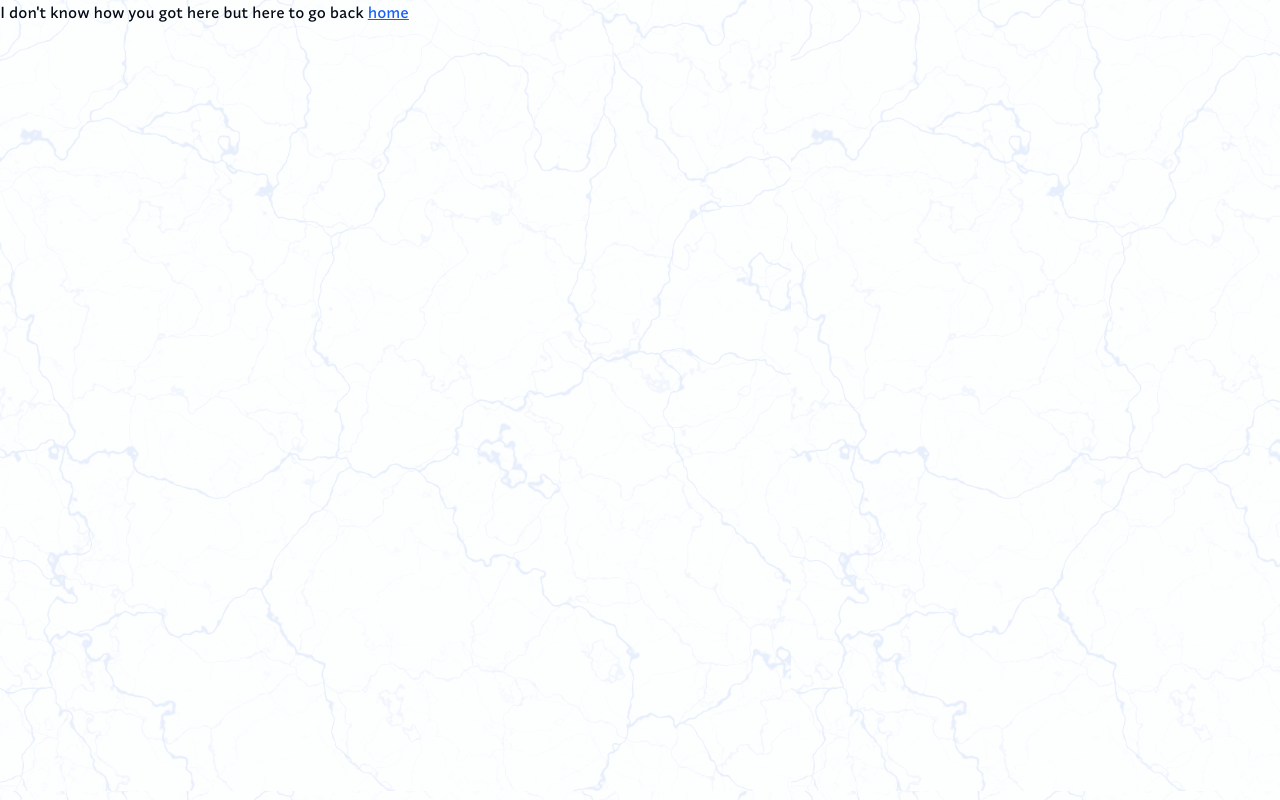
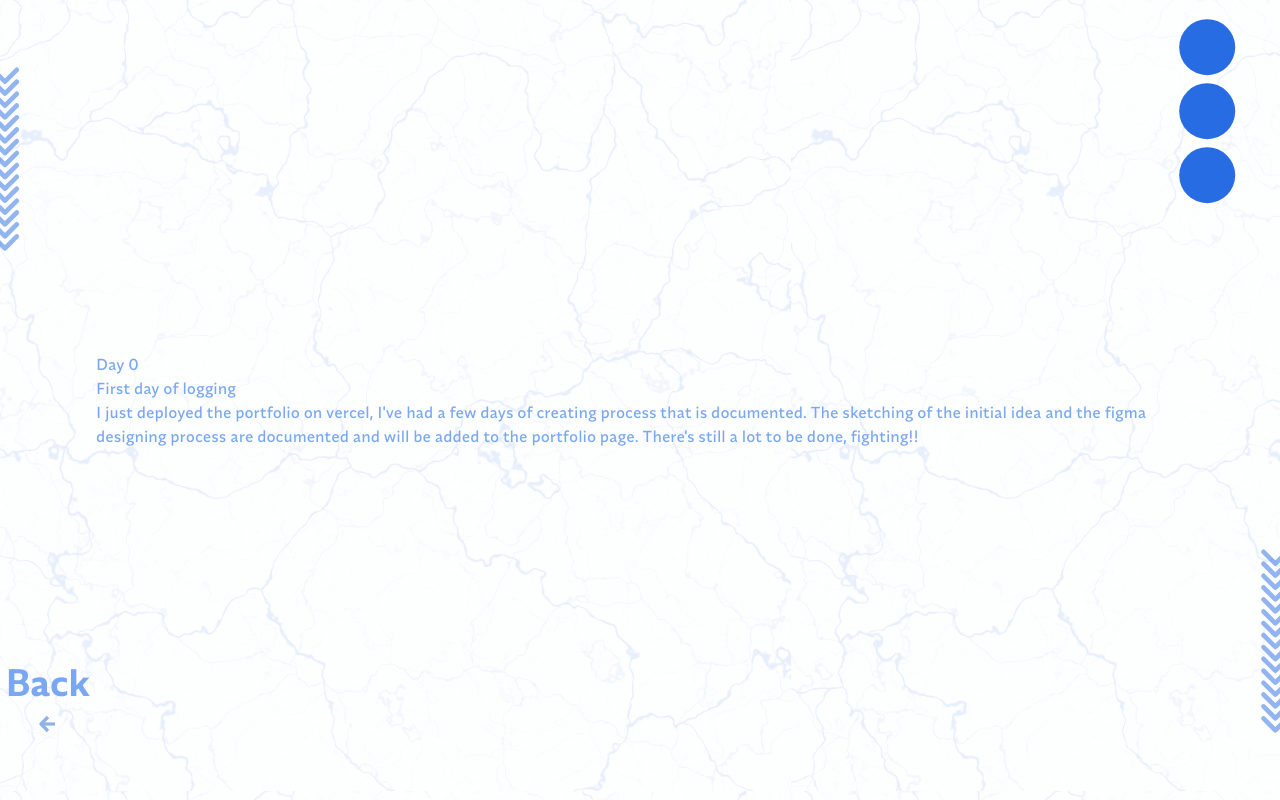
Before and after one commit to Ch3ru09/portfolio, a Next.js app: page /project/portfolio/devlog in a window 1280 px wide. Before the commit this address had no page. Built offline with nearby package versions, Linux system fonts and the light colour scheme.

Commit message:
added devlog page

```diff
--- a/src/app/(home)/about/page.tsx
+++ b/src/app/(home)/about/page.tsx
@@ -1,3 +1,3 @@
 export default function AboutPage() {
-  return <></>;
+  return <div></div>;
 }
--- /dev/null
+++ b/src/app/(home)/project/portfolio/devlog/page.tsx
@@ -0,0 +1,17 @@
+import Logs from "@/assets/portfolio/devlog.json";
+
+export default function Devlog() {
+  return (
+    <ul>
+      {Logs.map((log, i) => {
+        return (
+          <li key={i}>
+            <p>Day {log.day}</p>
+            <h2>{log.title}</h2>
+            <p>{log.log}</p>
+          </li>
+        );
+      })}
+    </ul>
+  );
+}
--- a/src/app/(home)/project/portfolio/page.tsx
+++ b/src/app/(home)/project/portfolio/page.tsx
@@ -25,7 +25,9 @@ export default function PortfolioPage() {
             seamless user experience.
           </p>
           <p>
-            <Link href={"/project/portfolio/devlog"}>See devlog</Link>
+            <Link href={"/project/portfolio/devlog"} className="mx-2">
+              See devlog
+            </Link>
           </p>
           <div className="flex gap-4 my-4">
             <NextjsLogo />
--- a/src/components/(home)/ChangePage.tsx
+++ b/src/components/(home)/ChangePage.tsx
@@ -33,6 +33,6 @@ function getURL(path: string): { url: string; text: string } {
     case "/about":
       return { url: "/", text: "Portfolio" };
     default:
-      return { url: "/", text: "Back" };
+      return { url: path.split("/").slice(0, -1).join("/"), text: "Back" };
   }
 }
```
Also changed, not shown: src/assets/portfolio/devlog.json (renamed from src/assets/devlog.json).
